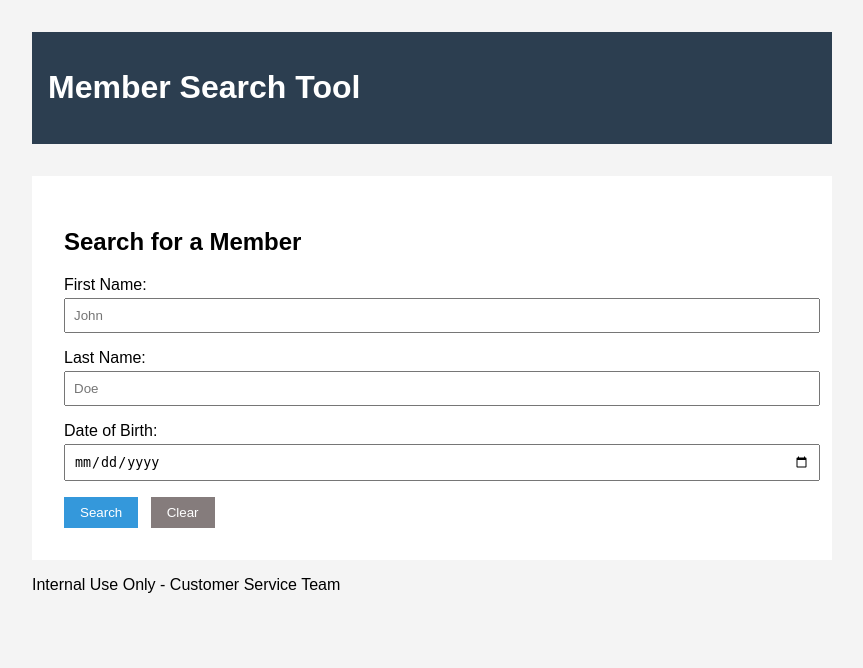
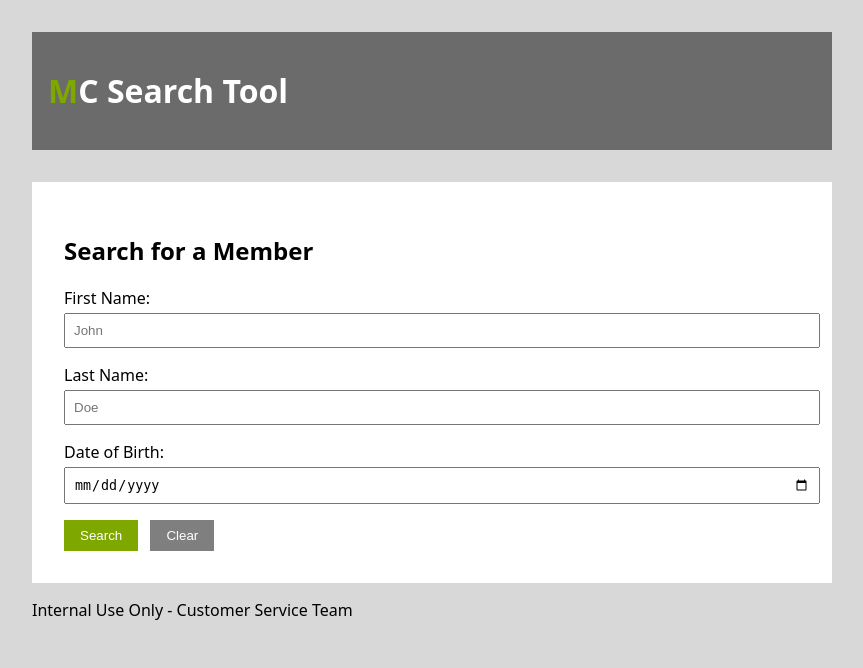
Before and after one commit to charlie7estrada/MC_Search_Tool, a Flask app: page / in a window 1280 px wide. Shown: the top 668 px of the page, without its empty margins (208-1071 px from the left). Run offline with Flask 3, Linux system fonts and the light colour scheme.

Commit message:
style change

```diff
--- a/static/style.css
+++ b/static/style.css
@@ -1,13 +1,17 @@
 body {
-    font-family: Arial, sans-serif;
+    font-family: system-ui, -apple-system, "Segoe UI", Roboto, "Helvetica Neue", Arial, "Noto Sans", "Liberation Sans", sans-serif;
     max-width: 800px;
     margin: 0 auto;
     padding: 2rem;
-    background-color: #f4f4f4;
+    background-color: #D8D8D8;
+}
+
+.green {
+    color: #7ea700;
 }
 
 header {
-    background-color: #2c3e50;
+    background-color: rgba(0, 0, 0, 0.5);
     color: white;
     padding: 1rem;
     margin-bottom: 2rem;
@@ -37,7 +41,7 @@ main {
 }
 
 button {
-    background-color: #3498db;
+    background-color: #7ea700;
     color: white;
     padding: 0.5rem 1rem;
     border: none;
@@ -45,7 +49,7 @@ button {
 }
 
 button[type="button"] {
-    background-color: #857c7c;
+    background-color: rgba(0, 0, 0, 0.5);
     margin-left: 0.5rem;
 }
 
@@ -62,6 +66,6 @@ th, td {
 }
 
 th {
-    background-color: #2c3e50;
-    color: white;
+    background-color: whitesmoke;
+    color: #7ea700;
 }
--- a/templates/index.html
+++ b/templates/index.html
@@ -8,7 +8,7 @@
 </head>
 <body>
     <header>
-        <h1>Member Search Tool</h1>
+        <h1><span class="green">M</span>C Search Tool</h1>
     </header>
 
     <main>
```
